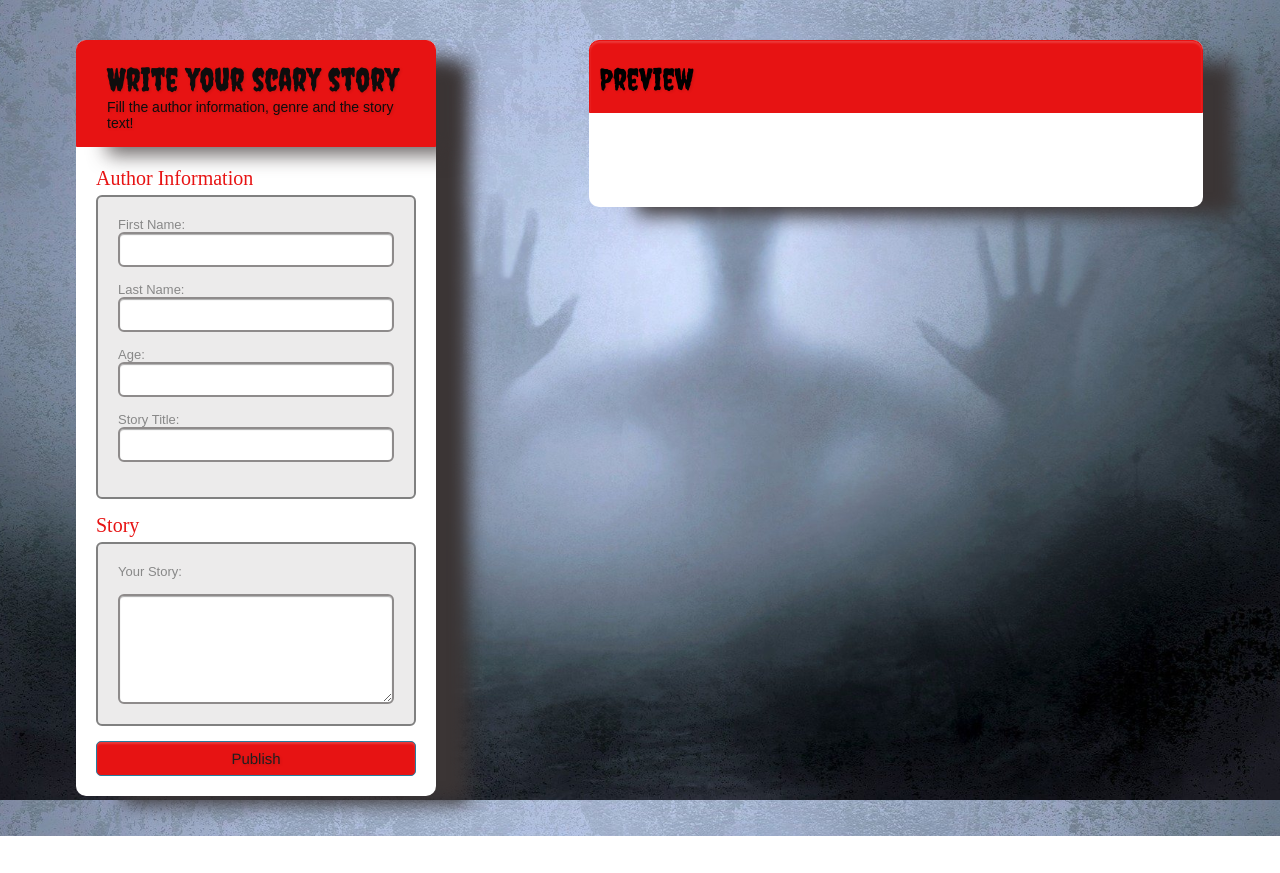
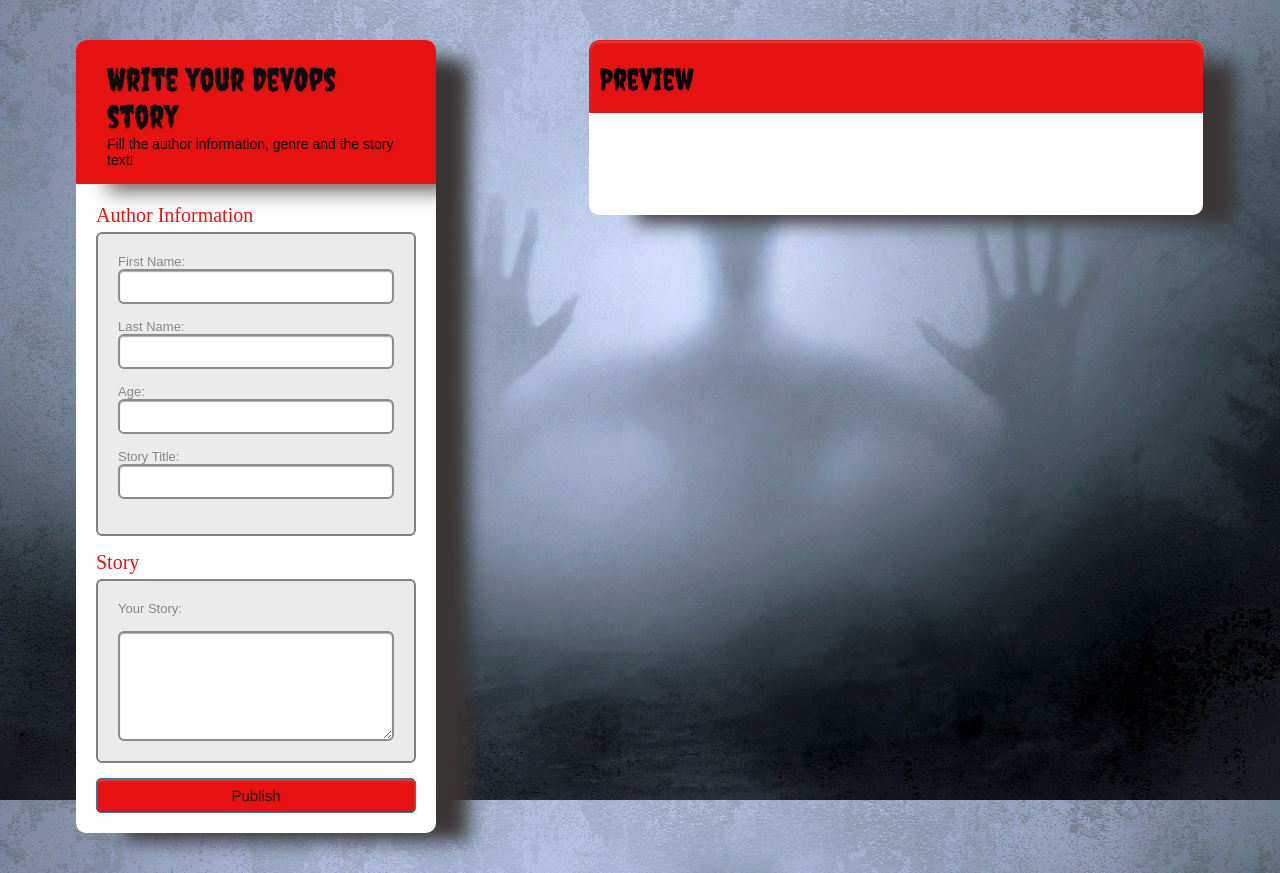
Before and after one commit to vladinson009/ScaryDemo-repo, a plain HTML site: page index.html in a window 1280 px wide. Before the commit the page ends 836 px from the top, so only its background shows below. Drawn offline with Linux system fonts and the light colour scheme.

Commit message:
changed h1 title

```diff
--- a/index.html
+++ b/index.html
@@ -17,7 +17,7 @@
   <div id="main">
     <div class="form-wrapper">
       <h1>
-        Write your scary story
+        Write your DevOps story
         <span>Fill the author information, genre and the story text!</span>
       </h1>
       <form>
```
